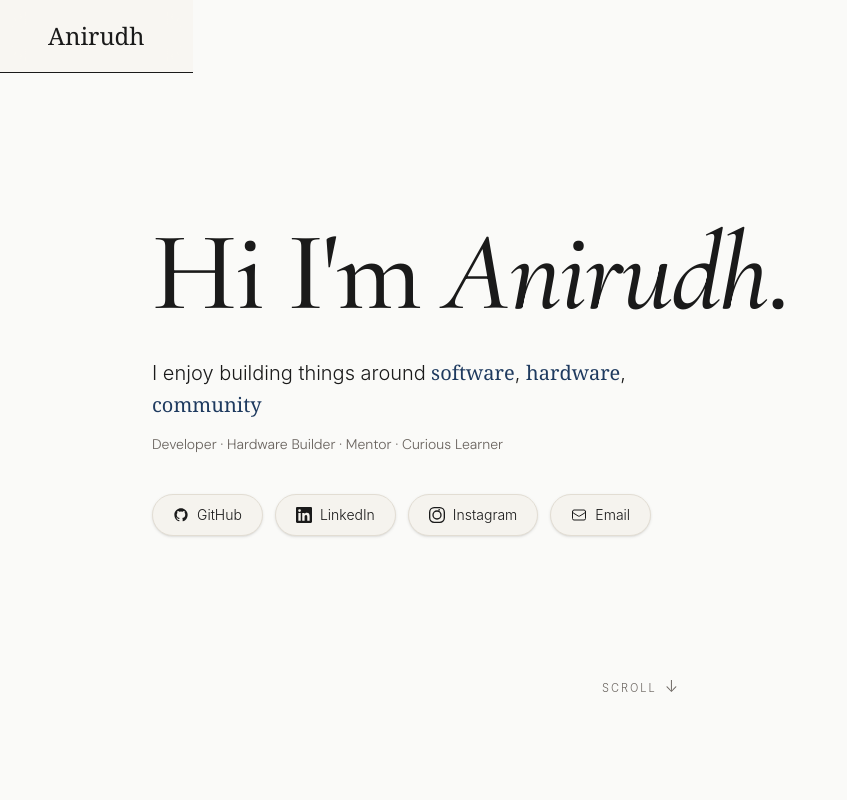
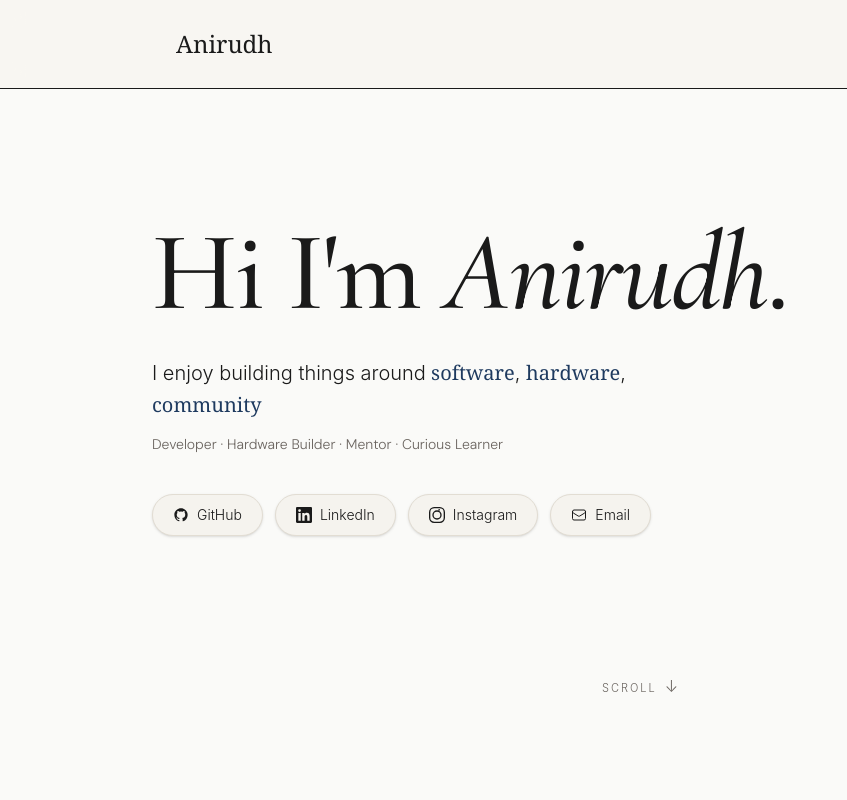
Before and after one commit to anirudh12032008/portfolio-map, a Next.js app: page / in a window 1280 px wide. Shown: the top 800 px of the page, without its empty margins (0-847 px from the left). Built offline with nearby package versions, Linux system fonts and the light colour scheme.

Commit message:
adding base nav

```diff
--- a/src/app/layout.tsx
+++ b/src/app/layout.tsx
@@ -31,8 +31,8 @@ export default function RootLayout({
         className={`${geistSans.variable} ${geistMono.variable} antialiased`}
       >
         <div className="relative min-h-screen w-full text-ink bg-cream-50 overflow-hidden">
+          <Grid className="absolute inset-0" />
           <Nav />
-          <Grid className="absolute inset-0" />
           <Cursor />
           <div className="relative z-10">{children}</div>
         </div>
--- a/src/components/sections/Nav.tsx
+++ b/src/components/sections/Nav.tsx
@@ -34,7 +34,7 @@ export function Nav() {
     useEffect(() => {setMenu(false)}, [pathname]);
     return (
 <>
-<header className={`fixed top-0 insert-x-0 z-10  transition-all duration-500 border-b ${scroll ? "bg-offwhite/50 py-2 backdrop-blur-md" : "bg-offwhite/80 py-5 backdrop-blur-md"} `}>
+<header className={`fixed top-0 w-full insert-x-0 z-50  transition-all duration-500 border-b ${scroll ? "bg-offwhite/50 py-3 backdrop-blur-md" : "bg-offwhite/80 py-7 backdrop-blur-md"} `}>
 <div className="max-w-5xl mx-auto px-6 flex items-center justify-between">
     <Link href="/" className="font-serif text-2xl font-medium px-6  block text-ink">
         Anirudh
```
